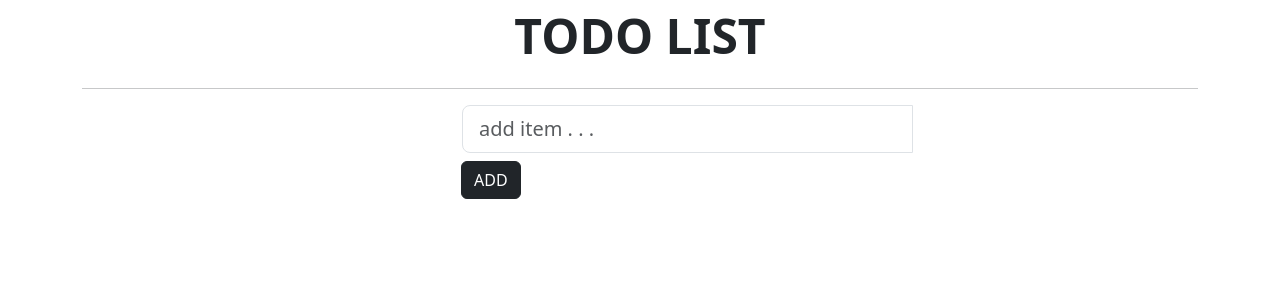
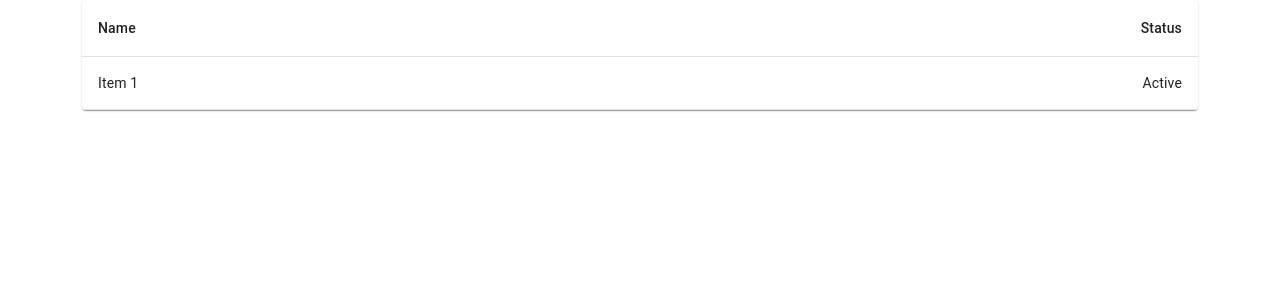
Before and after one commit to applestopearss/React-App, a React (Create React App) app: page / in a window 1280 px wide. Shown: the top 300 px of the page. Built offline with nearby package versions, Linux system fonts and the light colour scheme.

Commit message:
Initial commit

```diff
--- a/package.json
+++ b/package.json
@@ -3,6 +3,9 @@
   "version": "0.1.0",
   "private": true,
   "dependencies": {
+    "@emotion/react": "^11.11.1",
+    "@emotion/styled": "^11.11.0",
+    "@mui/material": "^5.14.1",
     "@testing-library/jest-dom": "^5.16.5",
     "@testing-library/react": "^13.4.0",
     "@testing-library/user-event": "^13.5.0",
--- a/src/App.js
+++ b/src/App.js
@@ -1,32 +1,3 @@
-// import logo from './logo.svg';
-// import './App.css';
-
-// function App() {
-//   return (
-//     <div className="App">
-//       <header className="App-header">
-//         <img src={logo} className="App-logo" alt="logo" />
-//         <p>
-//           Edit <code>src/App.js</code> and save to reload. Testing editting. WORKING
-
-//         </p>
-//         <a
-//           className="App-link"
-//           href="https://reactjs.org"
-//           target="_blank"
-//           rel="noopener noreferrer"
-//         >
-//           Learn React
-//         </a>
-//       </header>
-//     </div>
-//   );
-// }
-
-// export default App;
-
-
-// App.js File
 import React, { Component } from "react";
 import "bootstrap/dist/css/bootstrap.css";
 import Container from "react-bootstrap/Container";
@@ -36,6 +7,8 @@ import Button from "react-bootstrap/Button";
 import InputGroup from "react-bootstrap/InputGroup";
 import FormControl from "react-bootstrap/FormControl";
 import ListGroup from "react-bootstrap/ListGroup";
+
+import CustomTable from './components/Table';
 
 class App extends Component {
     constructor(props) {
@@ -106,77 +79,7 @@ class App extends Component {
     render() {
         return (
             <Container>
-                <Row
-                    style={{
-                        display: "flex",
-                        justifyContent: "center",
-                        alignItems: "center",
-                        fontSize: "3rem",
-                        fontWeight: "bolder",
-                    }}
-                >
-                    TODO LIST
-                </Row>
-
-                <hr />
-                <Row>
-                    <Col md={{ span: 5, offset: 4 }}>
-                        <InputGroup className="mb-3">
-                            <FormControl
-                                placeholder="add item . . . "
-                                size="lg"
-                                value={this.state.userInput}
-                                onChange={(item) =>
-                                    this.updateInput(item.target.value)
-                                }
-                                aria-label="add something"
-                                aria-describedby="basic-addon2"
-                            />
-                            <InputGroup>
-                                <Button
-                                    variant="dark"
-                                    className="mt-2"
-                                    onClick={() => this.addItem()}
-                                >
-                                    ADD
-                                </Button>
-                            </InputGroup>
-                        </InputGroup>
-                    </Col>
-                </Row>
-                <Row>
-                    <Col md={{ span: 5, offset: 4 }}>
-                        <ListGroup>
-                            {/* map over and print items */}
-                            {this.state.list.map((item, index) => {
-                                return (
-                                  <div key = {index} >
-                                    <ListGroup.Item
-                                        variant="dark"
-                                        action
-                                        style={{display:"flex",
-                                                justifyContent:'space-between'
-                                      }}
-                                    >
-                                        {item.value}
-                                        <span>
-                                        <Button style={{marginRight:"10px"}}
-                                        variant = "light"
-                                        onClick={() => this.deleteItem(item.id)}>
-                                          Delete
-                                        </Button>
-                                        <Button variant = "light"
-                                        onClick={() => this.editItem(index)}>
-                                          Edit
-                                        </Button>
-                                        </span>
-                                    </ListGroup.Item>
-                                  </div>
-                                );
-                            })}
-                        </ListGroup>
-                    </Col>
-                </Row>
+                <CustomTable />
             </Container>
         );
     }
--- /dev/null
+++ b/src/components/Table.js
@@ -0,0 +1,49 @@
+import React, { useState } from 'react';
+import { Table, TableBody, TableCell, TableContainer, TableHead, TableRow, Paper } from '@mui/material';
+
+const CustomTable = () => {
+  const [rows, setRows] = useState([
+    { id: 1, name: 'Item 1', status: 'Active' },
+    // ... Add more initial rows if needed
+  ]);
+
+  const toggleStatus = (id) => {
+    const newRows = rows.map(row => {
+      if (row.id === id) {
+        return {
+          ...row,
+          status: row.status === 'Active' ? 'Inactive' : 'Active'
+        };
+      }
+      return row;
+    });
+    setRows(newRows);
+  };
+
+  return (
+    <TableContainer component={Paper}>
+      <Table aria-label="simple table">
+        <TableHead>
+          <TableRow>
+            <TableCell>Name</TableCell>
+            <TableCell align="right">Status</TableCell>
+          </TableRow>
+        </TableHead>
+        <TableBody>
+          {rows.map((row) => (
+            <TableRow key={row.id}>
+              <TableCell component="th" scope="row">
+                {row.name}
+              </TableCell>
+              <TableCell align="right" onClick={() => toggleStatus(row.id)} style={{ cursor: 'pointer' }}>
+                {row.status}
+              </TableCell>
+            </TableRow>
+          ))}
+        </TableBody>
+      </Table>
+    </TableContainer>
+  );
+};
+
+export default CustomTable;
```
Also changed, not shown: src/components/Dashboard.js (added), src/components/Navigation.js (added), 1 other file (tests, documents, lock files or other folders).
